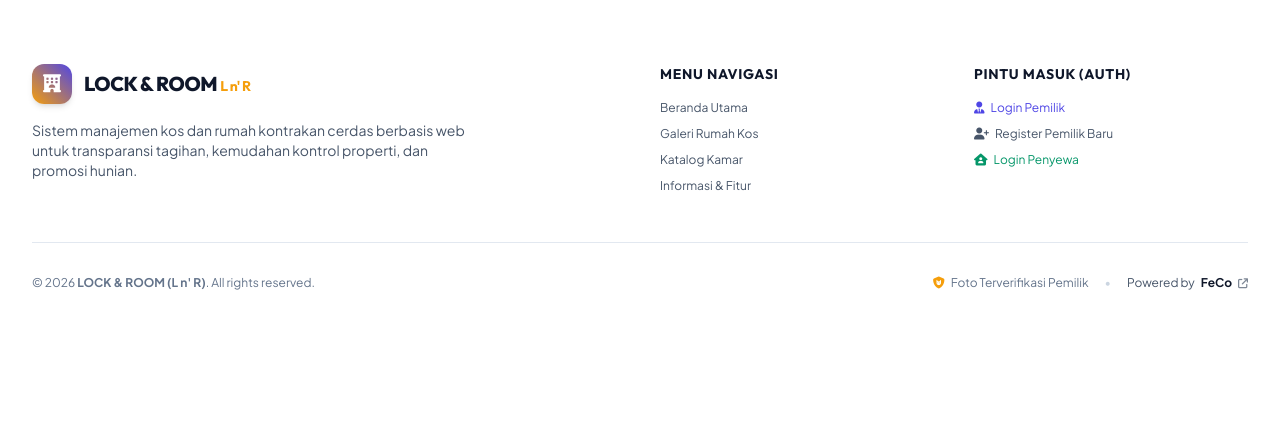
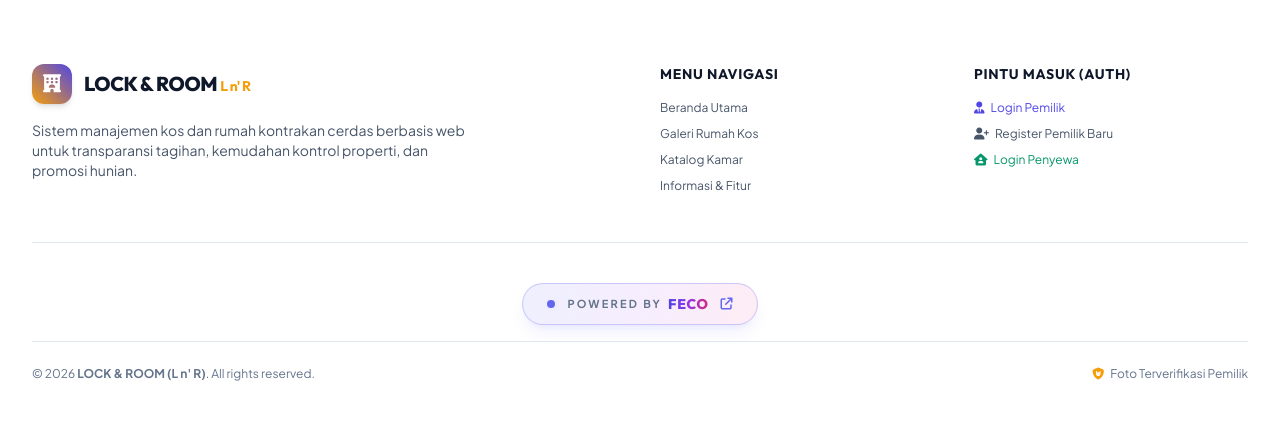
Before and after one commit to fepscode/lockroom, a PHP site: page / in a window 1280 px wide. Shown: the part 1942-2372 px from the top of the page. Before the commit the page ends 2232 px from the top, so only its background shows below. Run offline with PHP 8.4, Linux system fonts and the light colour scheme; data that the repository does not hold is empty; some libraries are stand-ins or nearby versions.

Commit message:
Center POWERED BY FECO with cool glowing badge and interactive hover effects

```diff
--- a/index.php
+++ b/index.php
@@ -599,16 +599,25 @@ if ($pdo) {
                 </div>
             </div>
 
-            <div class="pt-8 flex flex-col sm:flex-row items-center justify-between text-xs text-slate-500 gap-4">
+            <!-- Center Powered by FeCo Showcase Badge -->
+            <div class="pt-10 pb-4 flex flex-col items-center justify-center text-center">
+                <a href="https://fepscode.my.id" target="_blank" rel="noopener noreferrer" class="group relative inline-flex items-center gap-3 px-6 py-2.5 rounded-full bg-gradient-to-r from-indigo-500/10 via-purple-500/10 to-pink-500/10 hover:from-indigo-500/20 hover:via-purple-500/20 hover:to-pink-500/20 border border-indigo-500/30 hover:border-indigo-500/60 shadow-lg shadow-indigo-500/10 hover:shadow-indigo-500/25 backdrop-blur-xl transition-all duration-300 transform hover:-translate-y-0.5">
+                    <span class="relative flex h-2 w-2">
+                        <span class="animate-ping absolute inline-flex h-full w-full rounded-full bg-indigo-400 opacity-75"></span>
+                        <span class="relative inline-flex rounded-full h-2 w-2 bg-indigo-500"></span>
+                    </span>
+                    <div class="flex items-center gap-1.5">
+                        <span class="text-[11px] font-extrabold text-slate-500 dark:text-slate-400 tracking-[0.2em] uppercase">POWERED BY</span>
+                        <span class="text-sm font-black tracking-wider bg-gradient-to-r from-indigo-600 via-purple-600 to-pink-600 dark:from-indigo-400 dark:via-purple-300 dark:to-pink-400 bg-clip-text text-transparent font-heading">FECO</span>
+                    </div>
+                    <i class="fa-solid fa-arrow-up-right-from-square text-xs text-indigo-500 dark:text-cyan-400 group-hover:translate-x-0.5 group-hover:-translate-y-0.5 transition-transform duration-300"></i>
+                </a>
+            </div>
+
+            <div class="pt-6 border-t border-slate-200 dark:border-slate-800 flex flex-col sm:flex-row items-center justify-between text-xs text-slate-500 gap-4">
                 <div>&copy; <?= date('Y') ?> <strong>LOCK & ROOM (L n' R)</strong>. All rights reserved.</div>
-                <div class="flex items-center gap-4 flex-wrap justify-center">
+                <div class="flex items-center gap-4">
                     <span class="text-slate-500 dark:text-slate-400"><i class="fa-solid fa-shield-cat text-amber-500 mr-1"></i> Foto Terverifikasi Pemilik</span>
-                    <span class="text-slate-300 dark:text-slate-700 hidden sm:inline">•</span>
-                    <a href="https://fepscode.my.id" target="_blank" rel="noopener noreferrer" class="inline-flex items-center gap-1.5 text-slate-600 dark:text-slate-400 hover:text-indigo-600 dark:hover:text-cyan-400 transition-colors group">
-                        <span>Powered by</span>
-                        <strong class="font-extrabold text-slate-900 dark:text-white group-hover:text-indigo-600 dark:group-hover:text-cyan-400 transition-colors">FeCo</strong>
-                        <i class="fa-solid fa-arrow-up-right-from-square text-[10px] opacity-70 group-hover:translate-x-0.5 group-hover:-translate-y-0.5 transition-transform"></i>
-                    </a>
                 </div>
             </div>
         </div>
```
Also changed, not shown: owner/footer.php (+12 -4 lines), tenant/footer.php (+12 -4 lines).
